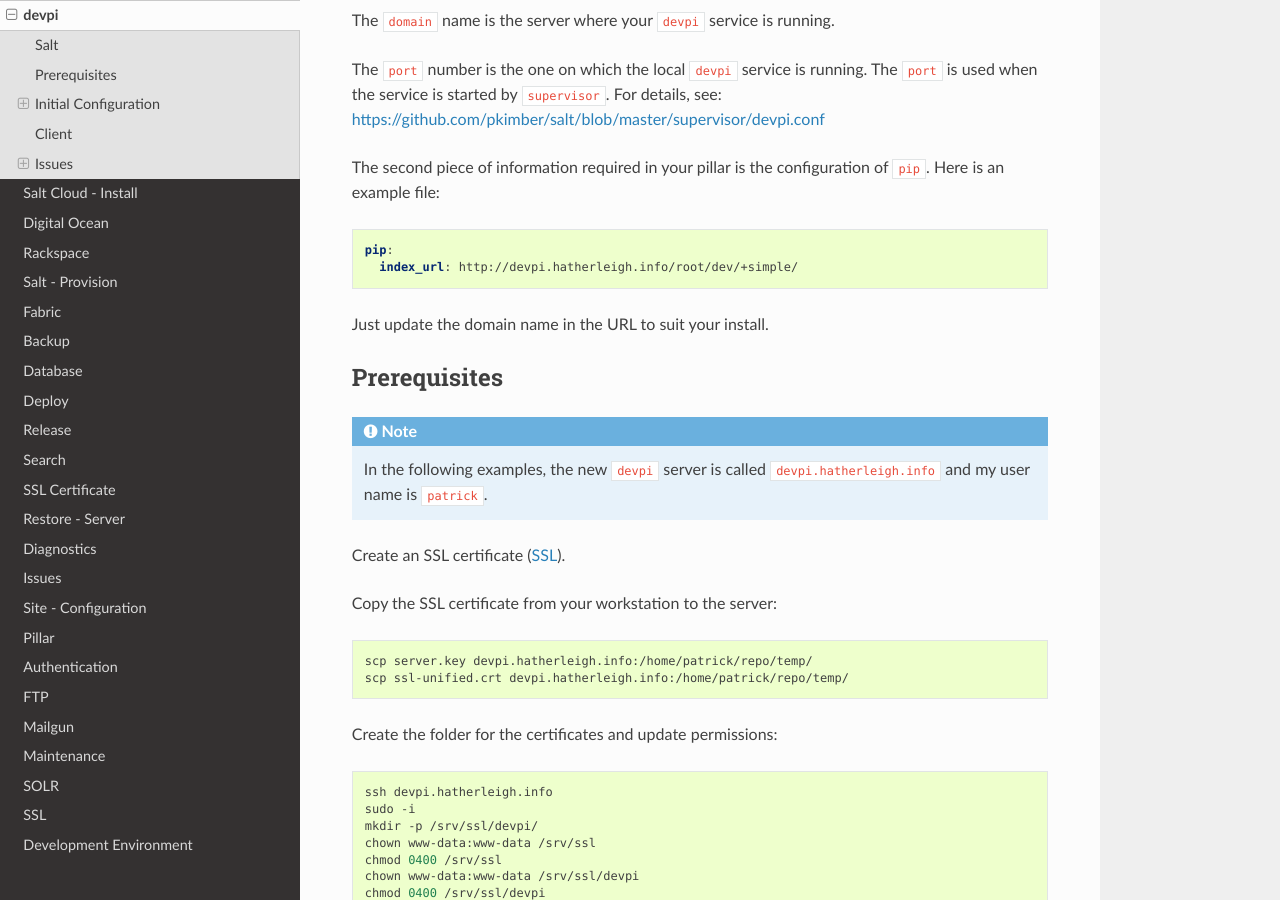
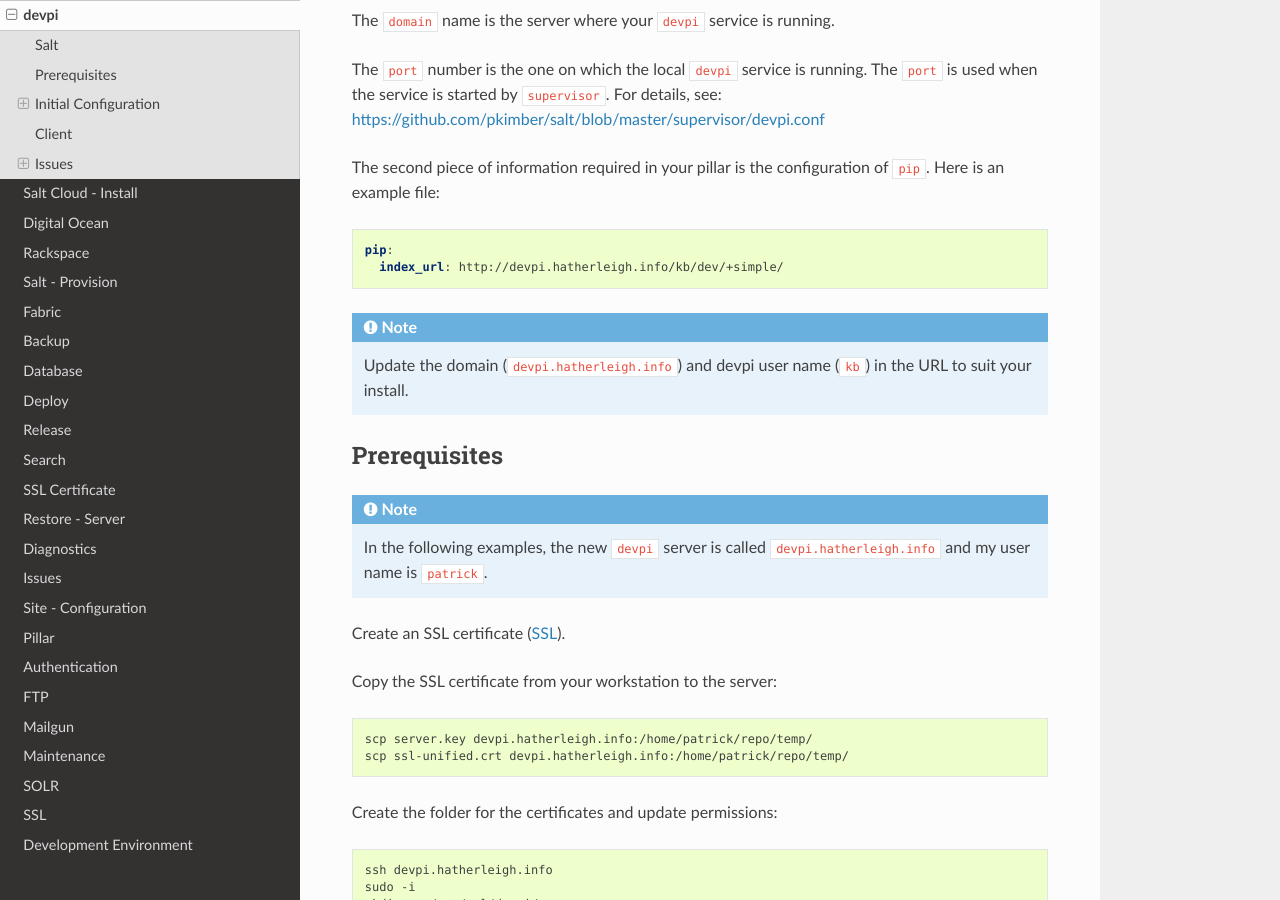
Before and after one commit to pkimber/old-docs-migrated-to-gitlab, a Sphinx documentation site: the page built from source/devpi.rst, in a window 1280 px wide and 900 px high, scrolled down 379 px. Built offline with Sphinx 7.4.7 and the Read the Docs theme 2.0.0, drawn with Linux system fonts in a browser that asks for light colours; some of the changed text lies outside the part shown.

Commit message:
updated devpi on ssl

```diff
--- a/source/devpi.rst
+++ b/source/devpi.rst
@@ -28,9 +28,10 @@ The second piece of information required in your pillar is the configuration of
 .. code-block:: yaml
 
   pip:
-    index_url: http://devpi.hatherleigh.info/root/dev/+simple/
+    index_url: http://devpi.hatherleigh.info/kb/dev/+simple/
 
-Just update the domain name in the URL to suit your install.
+.. note:: Update the domain (``devpi.hatherleigh.info``) and devpi user name
+          (``kb``) in the URL to suit your install.
 
 Prerequisites
 =============
@@ -161,7 +162,7 @@ If the release procedure (``python setup.py clean sdist upload -r dev``) starts
 to throw some weird errors e.g::
 
   running upload
-  Submitting dist/pkimber-my-app-0.0.03.tar.gz to http://your.server/root/dev/
+  Submitting dist/pkimber-my-app-0.0.03.tar.gz to http://your.server/kb/dev/
   error: None
 
 ... then check the nginx error logs on the server::
```
